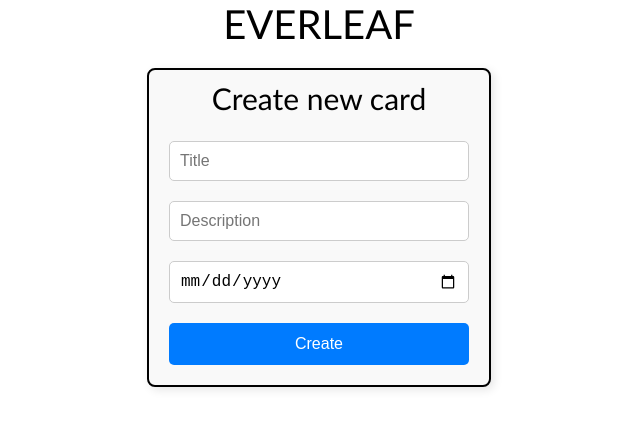
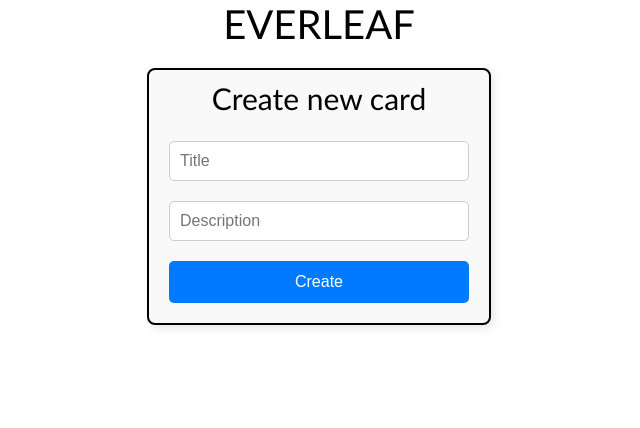
Before and after one commit to AndreiCIlies/Everleaf, a React (Create React App) app: page /create in a window 1280 px wide. Shown: the top 428 px of the page, without its empty margins (321-961 px from the left). Built offline with nearby package versions, Linux system fonts and the light colour scheme.

Commit message:
Removed date input, added creation date displaying on card

```diff
--- a/src/components/Card.js
+++ b/src/components/Card.js
@@ -3,11 +3,13 @@ import { BsFillTrashFill } from "react-icons/bs";
 import { BsPencilSquare } from "react-icons/bs";
 
 const Card = ({ title, description, date }) => {
+    const formattedDate = date.split("-").reverse().join("/");
+
     return (
         <div className="card">
             <h2>{title}</h2>
             <p>{description}</p>
-            <p>{date}</p>
+            <p><strong>Created on:</strong> {formattedDate}</p>
             <button className="update-btn">
                 <BsPencilSquare />
             </button>
--- a/src/components/CreateCard.js
+++ b/src/components/CreateCard.js
@@ -5,15 +5,15 @@ import '../styles/CreateCard.css';
 const CreateCard = ({ setCards }) => {
     const [title, setTitle] = useState('');
     const [description, setDescription] = useState('');
-    const [date, setDate] = useState('');
 
     const navigate = useNavigate();
 
     const handleSubmit = (e) => {
         e.preventDefault();
 
-        if (title && description && date) {
-            setCards((prevCards) => [...prevCards, { title, description, date }]);
+        if (title && description) {
+            const currentDate = new Date().toISOString().split("T")[0];
+            setCards((prevCards) => [...prevCards, { title, description, date: currentDate }]);
             navigate('/');
         }
     }
@@ -38,13 +38,6 @@ const CreateCard = ({ setCards }) => {
                     required
                 />
                 <br/>
-                <input
-                    type="date"
-                    value={date}
-                    onChange={(e) => setDate(e.target.value)}
-                    required
-                />
-                <br/>
                 <button type="submit">Create</button>
             </form>
         </div>
```
